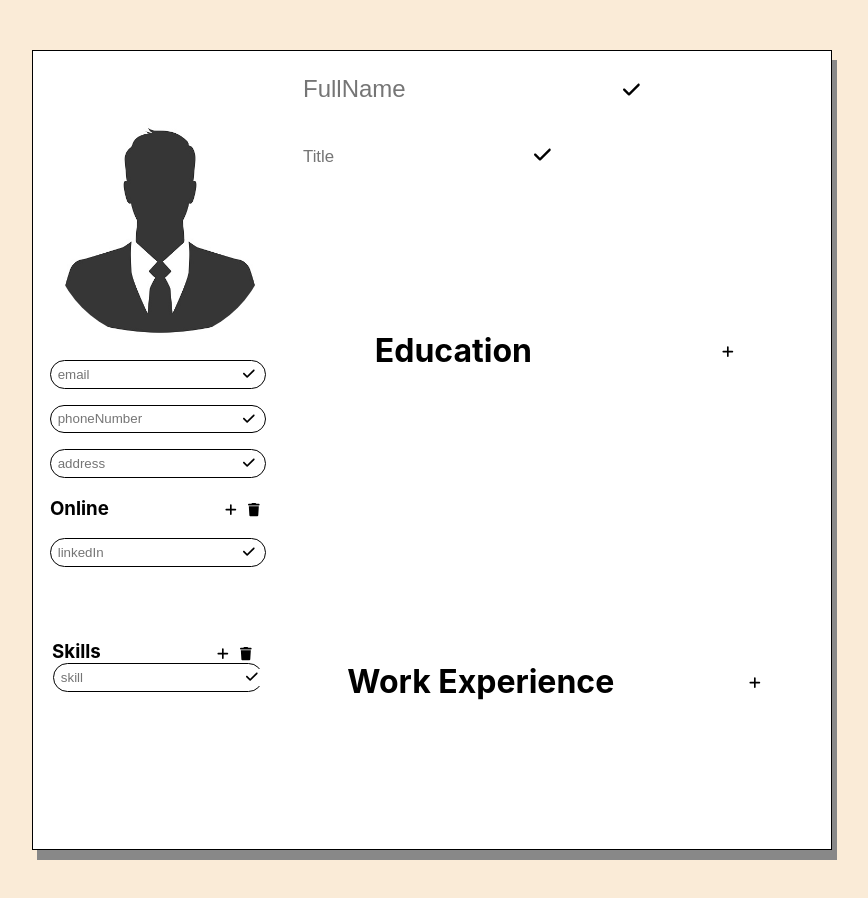
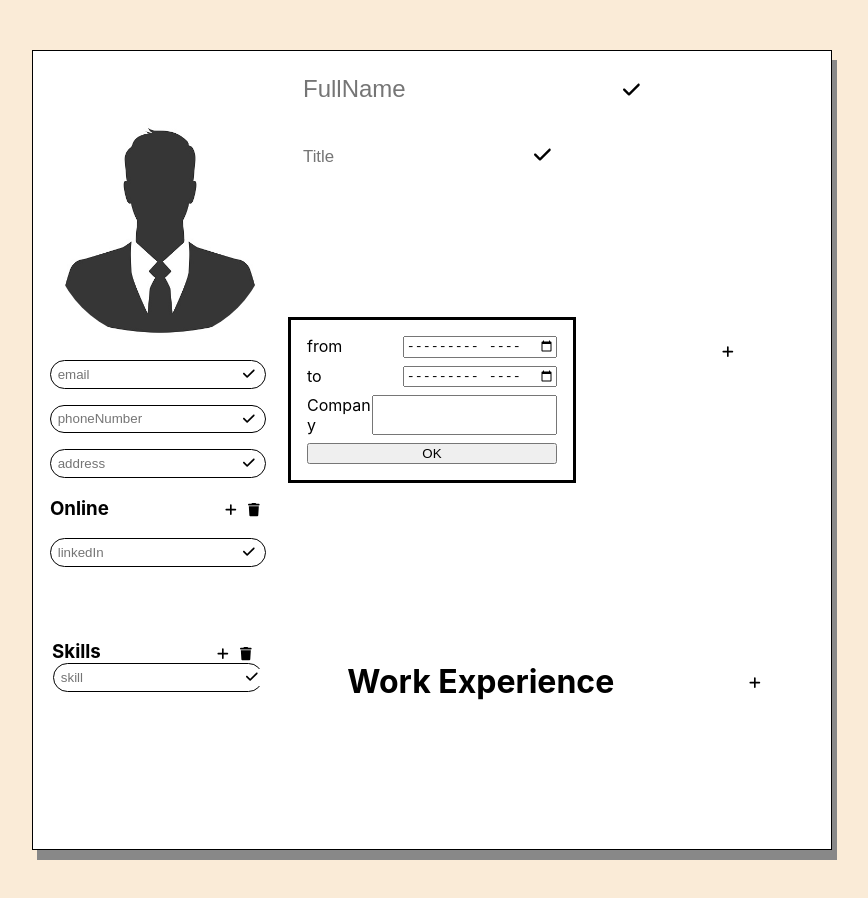
Before and after one commit to AhmedSaadKader/cv-project, a React (Create React App) app: page / in a window 1280 px wide. Both pictures are taken after a click on the button 962 px from the left and 682 px from the top of the page. Shown: the whole page, without its empty margins (208-1076 px from the left). Built offline with nearby package versions, Linux system fonts and the light colour scheme.

Commit message:
work experience

```diff
--- a/src/components/work/Practical-Experience.js
+++ b/src/components/work/Practical-Experience.js
@@ -1,10 +1,11 @@
-import React, { Component } from "react";
+import React, { useState } from "react";
 import styles from "./practical.module.css";
 import { FontAwesomeIcon } from "@fortawesome/react-fontawesome";
 import { faCheck } from "@fortawesome/free-solid-svg-icons";
 import { faPen } from "@fortawesome/free-solid-svg-icons";
 import { faPlus } from "@fortawesome/free-solid-svg-icons";
 import { faTrash } from "@fortawesome/free-solid-svg-icons";
+import PracticalDisplayAndInput from "./PracticalDisplayAndInput";
 
 const inputStyle = styles.practicalInput;
 const displayStyle = styles.practicalDisplay;
@@ -13,23 +14,33 @@ const editIcon = <FontAwesomeIcon icon={faPen} />;
 const addIcon = <FontAwesomeIcon icon={faPlus} />;
 const deleteIcon = <FontAwesomeIcon icon={faTrash} />;
 
-class PracticalExperience extends Component {
-  constructor(props) {
-    super(props);
-  }
+const PracticalExperience = (props) => {
+  const [workDiv, setWorkdiv] = useState([]);
 
-  render() {
+  const addWork = () => {
+    console.log(workDiv);
+    const Work = () => <PracticalDisplayAndInput />;
+    setWorkdiv(workDiv.concat(Work));
+  };
+
   return (
     <div className={styles.practicalDiv}>
       <div className={styles.workHTitle}>
         <h1>Work Experience</h1>
         <div>
-            <button>{addIcon}</button>
+          <button onClick={addWork}>{addIcon}</button>
+        </div>
+      </div>
+      <div>
+        <div>
+          {workDiv.map((item) => {
+            const Displa = item;
+            return <Displa />;
+          })}
         </div>
       </div>
     </div>
   );
-  }
-}
+};
 
 export default PracticalExperience;
--- /dev/null
+++ b/src/components/work/PracticalDisplayAndInput.js
@@ -0,0 +1,83 @@
+import React, { Component } from "react";
+import styles from "./practical.module.css";
+import { FontAwesomeIcon } from "@fortawesome/react-fontawesome";
+import { faPenToSquare } from "@fortawesome/free-solid-svg-icons";
+import { faTrash } from "@fortawesome/free-solid-svg-icons";
+
+const deleteIcon = <FontAwesomeIcon icon={faTrash} />;
+const editButton = <FontAwesomeIcon icon={faPenToSquare} />;
+
+class PracticalDisplayAndInput extends Component {
+  constructor(props) {
+    super(props);
+    this.state = {
+      displayDivs: [],
+    };
+  }
+
+  openModal = () => {
+    document.getElementById("favDialog").showModal();
+  };
+
+  deleteExp = () => {
+    this.setState({
+      displayDivs: [],
+    });
+    console.log(this.state.displayDivs);
+  };
+
+  createExperience = (e) => {
+    const EducationDisplay = () => (
+      <div className={styles.eduDisplayFlex}>
+        <div className={styles.educationDisplayDiv}>
+          <div>
+            {e.target.elements.fromDate.value} --- {e.target.elements.toDate.value}
+          </div>
+          <div className={styles.companyName}>{e.target.elements.school.value}</div>
+        </div>
+        <div>
+          <div>
+            <button onClick={this.openModal}>{editButton}</button>
+            <button onClick={this.deleteExp}>{deleteIcon}</button>
+          </div>
+        </div>
+      </div>
+    );
+
+    this.setState({
+      displayDivs: [EducationDisplay],
+    });
+  };
+
+  render() {
+    console.log("r");
+    return (
+      <div>
+        <dialog id="favDialog" open>
+          <form method="dialog" className={styles.dialogForm} id="dialogForm" onSubmit={this.createExperience}>
+            <label>
+              from
+              <input type="month" name="fromDate"></input>
+            </label>
+            <label>
+              to
+              <input type="month" name="toDate"></input>
+            </label>
+            <label>
+              Company
+              <input placeholder="" name="school"></input>
+            </label>
+            <button type="Submit">OK</button>
+          </form>
+        </dialog>
+        {this.state.displayDivs.map((div) => {
+          const Div = div;
+          console.log(Div);
+          return <Div />;
+        })}
+      </div>
+    );
+  }
+}
+
+export default PracticalDisplayAndInput;
--- a/src/components/work/practical.module.css
+++ b/src/components/work/practical.module.css
@@ -19,3 +19,57 @@
 .practicalDisplay {
 
 }
+
+.dialogForm {
+    display: flex;
+    flex-direction: column;
+    gap: 0.5rem;
+}
+
+dialog {
+        top: 50%;
+            bottom: 50%
+}
+
+.dialogForm label {
+    width: 250px;
+    display: flex;
+    justify-content: space-between;
+}
+
+.educationInput {
+    font-size: smaller;
+}
+
+.educationInput button {
+    background-color: white;
+    border: none;
+}
+
+.educationDisplayDiv {
+    margin-bottom: 1rem;
+    display: grid;
+    grid-template-columns: 1fr 1fr;
+    grid-template-rows: 1fr 1fr;
+    row-gap: 0.5rem;
+    border-bottom: 1px solid #888888;
+}
+
+.eduDisplayFlex button {
+    background-color: white;
+    border: none;
+}
+
+.eduDisplayFlex {
+    display: flex;
+    justify-content: space-around;
+}
+
+.companyName {
+    margin-left: 10px;
+}
+
+.dateDiv {
+    display: flex;
+    width: 60px;
+}
```
Lines whose indentation alone changed are shown as unchanged.
